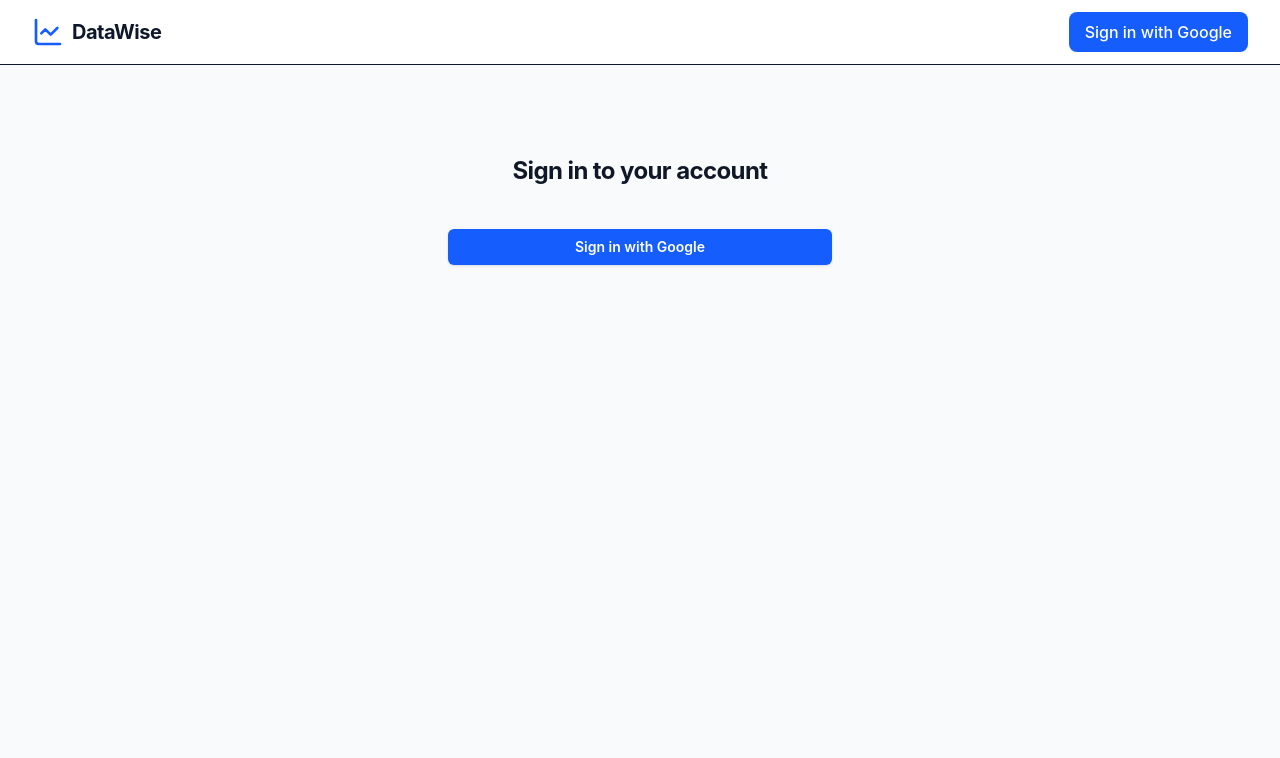
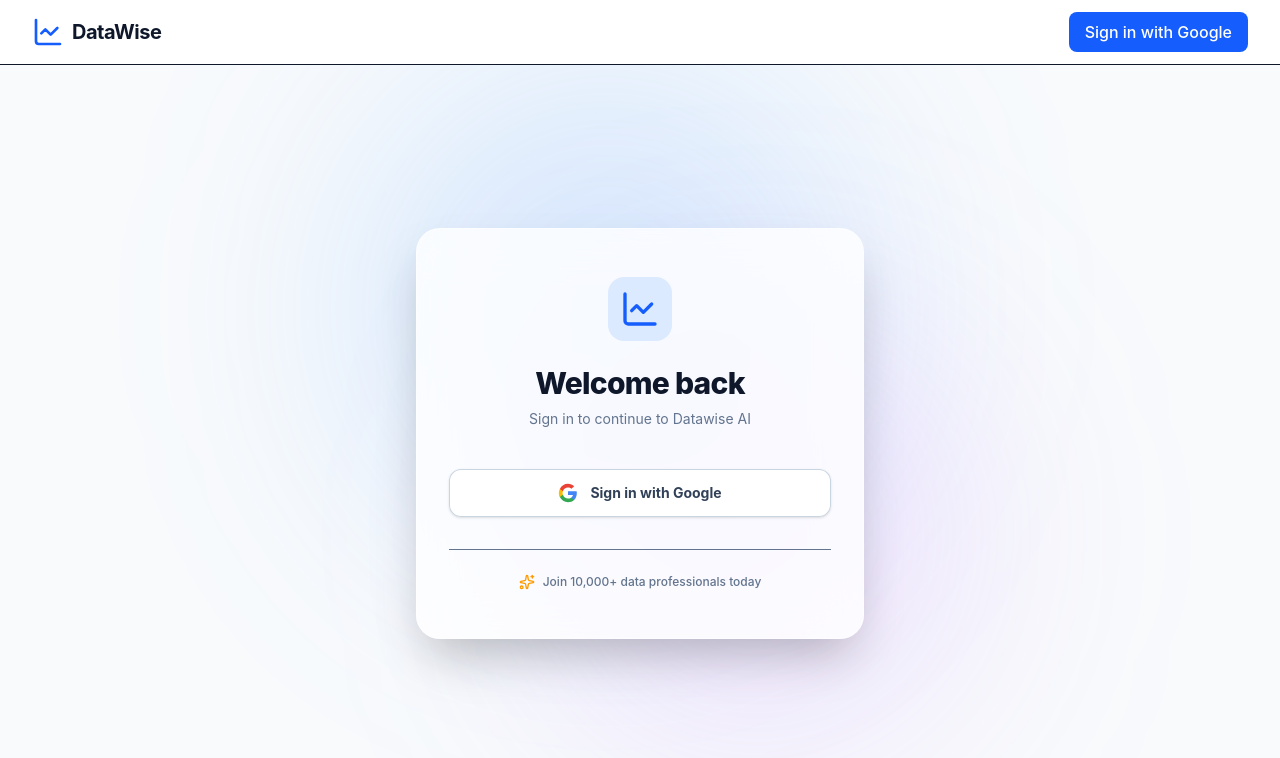
Before and after one commit to Ramanjineyulu9/Data-Analysis-Chat-Bot, a React (Vite) app in the folder frontend/: page /login in a window 1280 px wide. Shown: the top 758 px of the page. Built offline with nearby package versions, Linux system fonts and the light colour scheme; no server answers.

Commit message:
Enhance Login page aesthetics to match landing page

```diff
--- a/frontend/src/pages/Login.jsx
+++ b/frontend/src/pages/Login.jsx
@@ -1,23 +1,53 @@
 import { useAuth } from '../hooks/useAuth';
+import { LineChart, Sparkles } from 'lucide-react';
 
 export default function Login() {
   const { login } = useAuth();
 
   return (
-    <div className="flex min-h-full flex-1 flex-col justify-center px-6 py-12 lg:px-8 bg-slate-50">
-      <div className="sm:mx-auto sm:w-full sm:max-w-sm">
-        <h2 className="mt-10 text-center text-2xl font-bold leading-9 tracking-tight text-gray-900">
-          Sign in to your account
-        </h2>
+    <div className="flex min-h-[calc(100vh-4rem)] flex-1 bg-slate-50 relative overflow-hidden">
+      {/* Background Glow */}
+      <div className="absolute inset-0 z-0 flex justify-center items-center overflow-hidden pointer-events-none">
+        <div className="w-[500px] h-[500px] bg-blue-400/20 blur-[120px] rounded-full translate-x-1/3 -translate-y-1/4"></div>
+        <div className="w-[400px] h-[400px] bg-purple-400/20 blur-[120px] rounded-full -translate-x-1/3 translate-y-1/4"></div>
       </div>
 
-      <div className="mt-10 sm:mx-auto sm:w-full sm:max-w-sm">
-        <button
-          onClick={login}
-          className="flex w-full justify-center rounded-md bg-blue-600 px-3 py-1.5 text-sm font-semibold leading-6 text-white shadow-sm hover:bg-blue-500 focus-visible:outline focus-visible:outline-2 focus-visible:outline-offset-2 focus-visible:outline-blue-600"
-        >
-          Sign in with Google
-        </button>
+      <div className="flex flex-1 flex-col justify-center px-6 py-12 lg:px-8 relative z-10">
+        <div className="sm:mx-auto sm:w-full sm:max-w-md">
+          <div className="bg-white/80 backdrop-blur-xl py-12 px-8 shadow-2xl rounded-3xl border border-white/50 text-center">
+
+            <div className="flex justify-center mb-6">
+              <div className="p-3 bg-blue-100 rounded-2xl">
+                <LineChart className="w-10 h-10 text-blue-600" />
+              </div>
+            </div>
+
+            <h2 className="text-3xl font-extrabold tracking-tight text-slate-900 mb-2">
+              Welcome back
+            </h2>
+            <p className="text-slate-500 mb-10 text-sm">
+              Sign in to continue to Datawise AI
+            </p>
+
+            <button
+              onClick={login}
+              className="group flex w-full items-center justify-center gap-3 rounded-xl bg-white px-4 py-3.5 text-sm font-bold text-slate-700 shadow-sm ring-1 ring-inset ring-slate-300 hover:bg-slate-50 hover:ring-slate-400 transition-all"
+            >
+              <svg className="w-5 h-5" viewBox="0 0 24 24">
+                <path d="M22.56 12.25c0-.78-.07-1.53-.2-2.25H12v4.26h5.92c-.26 1.37-1.04 2.53-2.21 3.31v2.77h3.57c2.08-1.92 3.28-4.74 3.28-8.09z" fill="#4285F4"/>
+                <path d="M12 23c2.97 0 5.46-.98 7.28-2.66l-3.57-2.77c-.98.66-2.23 1.06-3.71 1.06-2.86 0-5.29-1.93-6.16-4.53H2.18v2.84C3.99 20.53 7.7 23 12 23z" fill="#34A853"/>
+                <path d="M5.84 14.09c-.22-.66-.35-1.36-.35-2.09s.13-1.43.35-2.09V7.07H2.18C1.43 8.55 1 10.22 1 12s.43 3.45 1.18 4.93l2.85-2.22.81-.62z" fill="#FBBC05"/>
+                <path d="M12 5.38c1.62 0 3.06.56 4.21 1.64l3.15-3.15C17.45 2.09 14.97 1 12 1 7.7 1 3.99 3.47 2.18 7.07l3.66 2.84c.87-2.6 3.3-4.53 6.16-4.53z" fill="#EA4335"/>
+              </svg>
+              Sign in with Google
+            </button>
+
+            <div className="mt-8 pt-6 border-t flex items-center justify-center gap-2 text-xs text-slate-500 font-medium">
+              <Sparkles className="w-4 h-4 text-amber-500" />
+              Join 10,000+ data professionals today
+            </div>
+          </div>
+        </div>
       </div>
     </div>
   );
```
